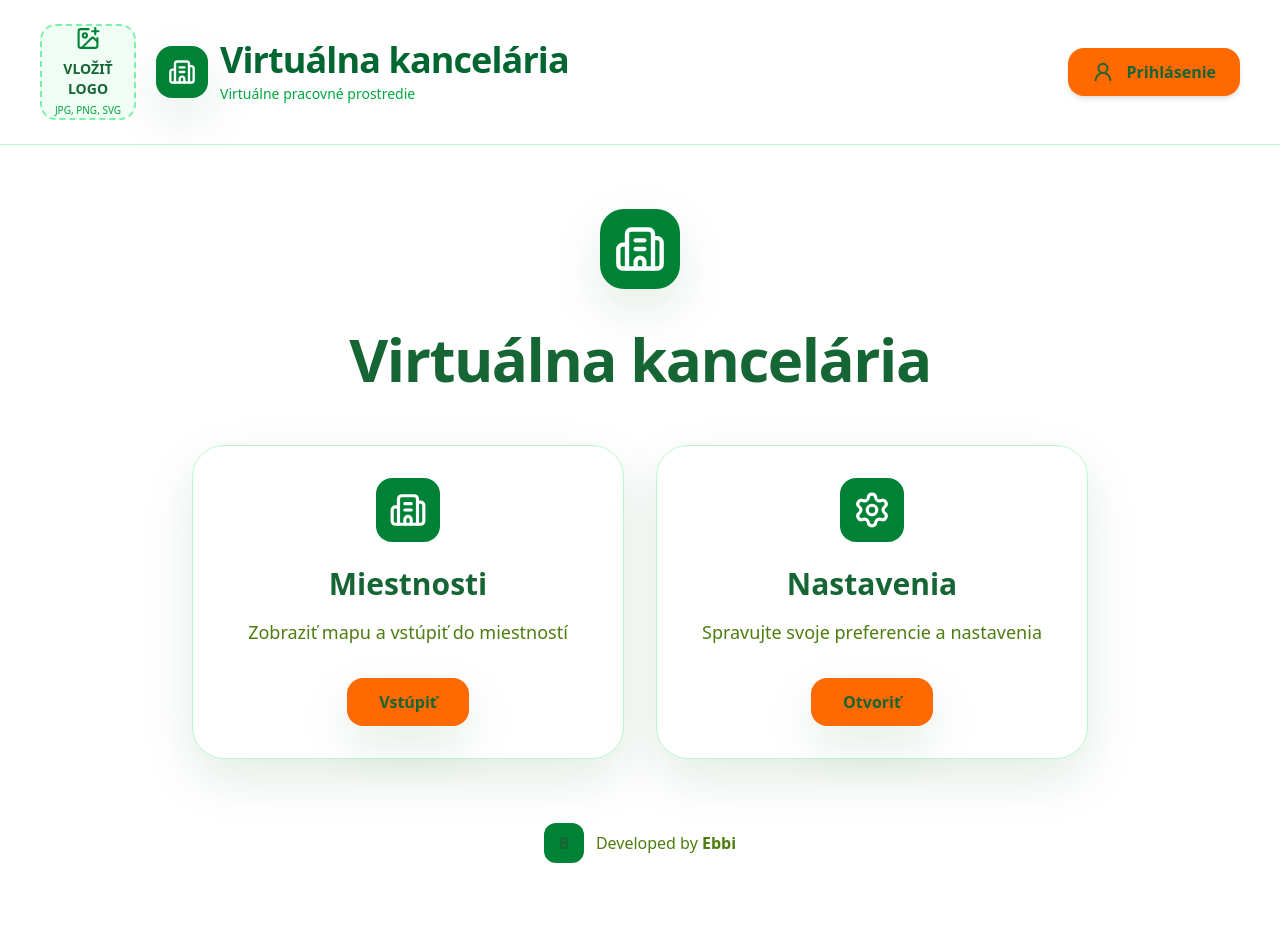
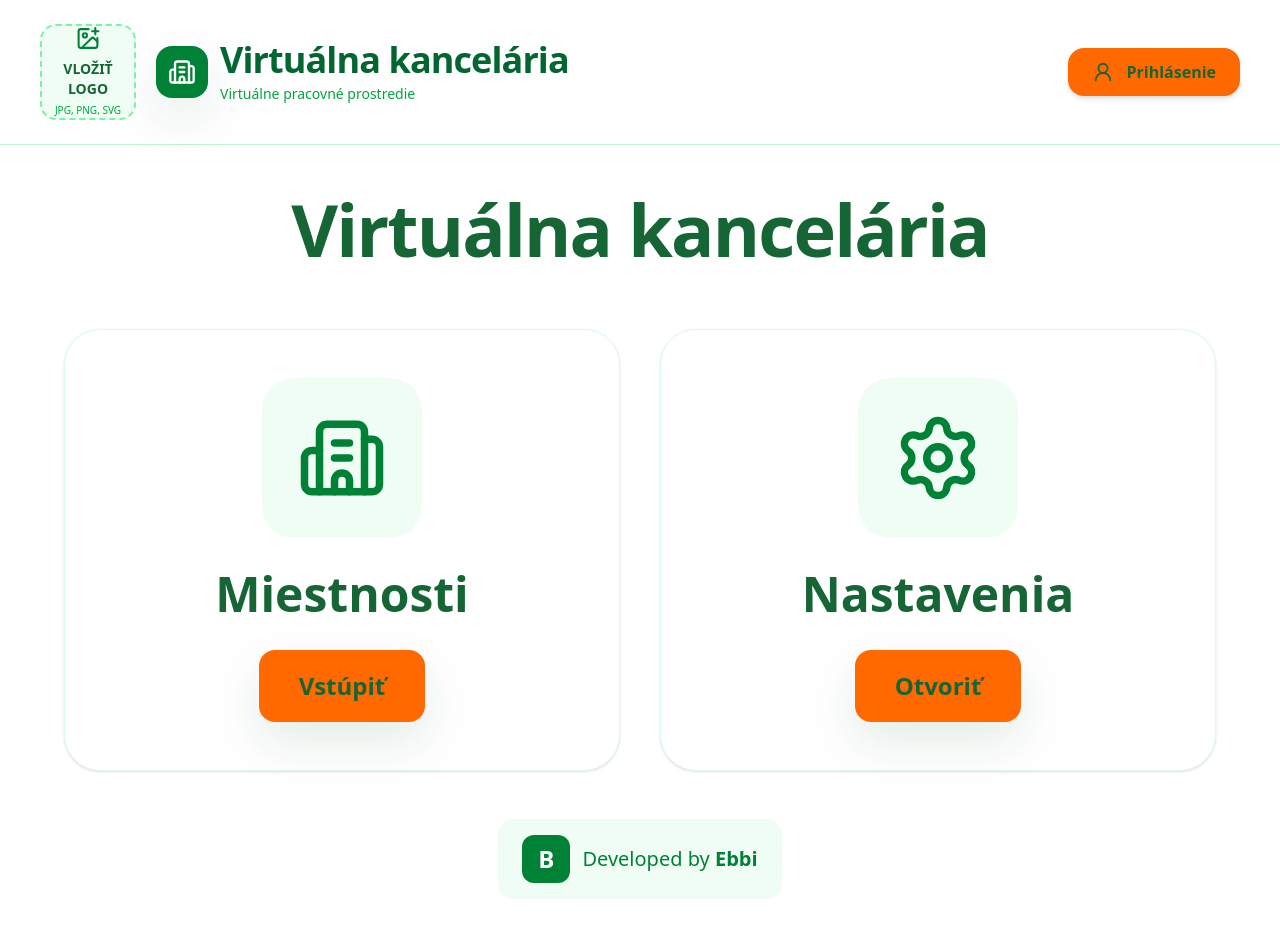
Before and after one commit to EbbiSK/virtualna-kancelaria, a React (Vite) app: page / in a window 1280 px wide. Shown: the top 938 px of the page. Built offline with nearby package versions, Linux system fonts and the light colour scheme.

Commit message:
new green orange home design

```diff
--- a/src/components/HomeView.tsx
+++ b/src/components/HomeView.tsx
@@ -5,64 +5,74 @@ type HomeViewProps = {
   openSettings: () => void;
 };
 
-export default function HomeView({ openRooms, openSettings }: HomeViewProps) {
+export default function HomeView({
+  openRooms,
+  openSettings,
+}: HomeViewProps) {
   return (
-    <main className="mx-auto flex min-h-[calc(100vh-76px)] max-w-6xl flex-col items-center justify-center px-8 py-16">
-      <div className="mb-10 flex h-20 w-20 items-center justify-center rounded-3xl bg-green-700 text-white shadow-lg">
-        <Building2 size={52} />
+    <main className="min-h-[calc(100vh-90px)] bg-white px-6 py-12">
+      <div className="mx-auto max-w-6xl">
+        <div className="mb-16 text-center">
+          <h1 className="text-7xl font-black tracking-tight text-green-700">
+            Virtuálna kancelária
+          </h1>
         </div>
 
-      <h1 className="mb-14 text-center text-6xl font-extrabold tracking-tight">
-        Virtuálna kancelária
-      </h1>
-
-      <div className="grid w-full max-w-4xl gap-8 md:grid-cols-2">
-        <div className="rounded-[32px] border border-green-200 bg-white p-8 text-center shadow-lg">
-          <div className="mx-auto mb-6 flex h-16 w-16 items-center justify-center rounded-2xl bg-green-700 text-white">
-            <Building2 size={38} />
+        <div className="grid gap-10 md:grid-cols-2">
+          <div className="rounded-[36px] border border-green-100 bg-white p-12 shadow-sm transition hover:-translate-y-1 hover:shadow-xl">
+            <div className="mb-8 flex justify-center">
+              <div className="flex h-40 w-40 items-center justify-center rounded-[32px] bg-green-50">
+                <Building2 size={90} className="text-green-700" />
+              </div>
             </div>
 
-          <h2 className="mb-4 text-3xl font-extrabold">Miestnosti</h2>
+            <h2 className="mb-8 text-center text-5xl font-black text-green-700">
+              Miestnosti
+            </h2>
 
-          <p className="mb-8 text-lg text-slate-600">
-            Zobraziť mapu a vstúpiť do miestností
-          </p>
-
+            <div className="flex justify-center">
               <button
                 onClick={openRooms}
-            className="rounded-2xl bg-orange-500 px-8 py-3 font-bold text-white shadow-lg transition hover:bg-orange-600"
+                className="rounded-2xl bg-orange-500 px-10 py-5 text-2xl font-bold text-white shadow-lg transition hover:bg-orange-600"
               >
                 Vstúpiť
               </button>
             </div>
-
-        <div className="rounded-[32px] border border-green-200 bg-white p-8 text-center shadow-lg">
-          <div className="mx-auto mb-6 flex h-16 w-16 items-center justify-center rounded-2xl bg-green-700 text-white">
-            <Settings size={38} />
           </div>
 
-          <h2 className="mb-4 text-3xl font-extrabold">Nastavenia</h2>
+          <div className="rounded-[36px] border border-green-100 bg-white p-12 shadow-sm transition hover:-translate-y-1 hover:shadow-xl">
+            <div className="mb-8 flex justify-center">
+              <div className="flex h-40 w-40 items-center justify-center rounded-[32px] bg-green-50">
+                <Settings size={90} className="text-green-700" />
+              </div>
+            </div>
 
-          <p className="mb-8 text-lg text-slate-600">
-            Spravujte svoje preferencie a nastavenia
-          </p>
+            <h2 className="mb-8 text-center text-5xl font-black text-green-700">
+              Nastavenia
+            </h2>
 
+            <div className="flex justify-center">
               <button
                 onClick={openSettings}
-            className="rounded-2xl bg-orange-500 px-8 py-3 font-bold text-white shadow-lg transition hover:bg-orange-600"
+                className="rounded-2xl bg-orange-500 px-10 py-5 text-2xl font-bold text-white shadow-lg transition hover:bg-orange-600"
               >
                 Otvoriť
               </button>
             </div>
           </div>
+        </div>
 
-      <div className="mt-16 flex items-center gap-3 text-slate-500">
-        <div className="flex h-10 w-10 items-center justify-center rounded-xl bg-green-700 font-bold text-white">
+        <div className="mt-12 text-center">
+          <div className="inline-flex items-center gap-3 rounded-2xl bg-green-50 px-6 py-4">
+            <div className="flex h-12 w-12 items-center justify-center rounded-xl bg-green-700 text-2xl font-black text-white">
               B
             </div>
-        <span>
-          Developed by <strong>Ebbi</strong>
-        </span>
+
+            <div className="text-xl text-green-700">
+              Developed by <span className="font-black">Ebbi</span>
+            </div>
+          </div>
+        </div>
       </div>
     </main>
   );
```
Lines whose indentation alone changed are shown as unchanged.
